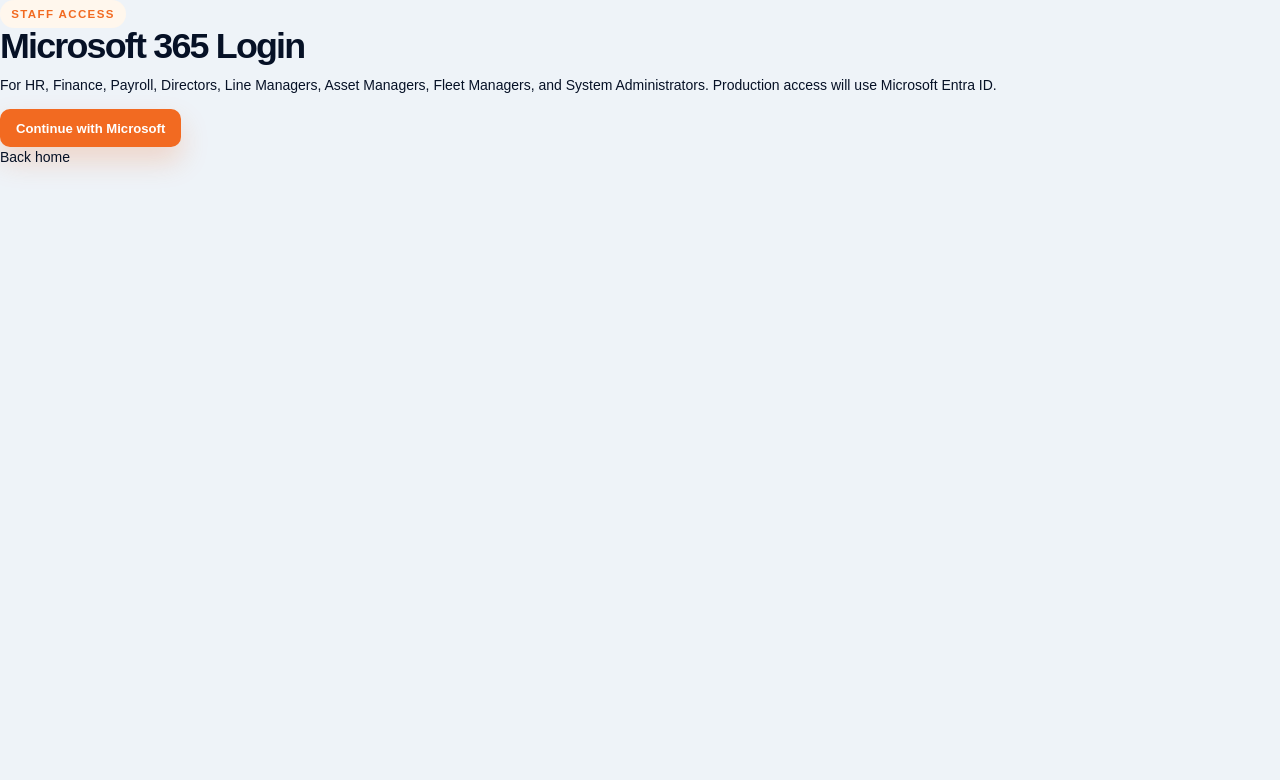
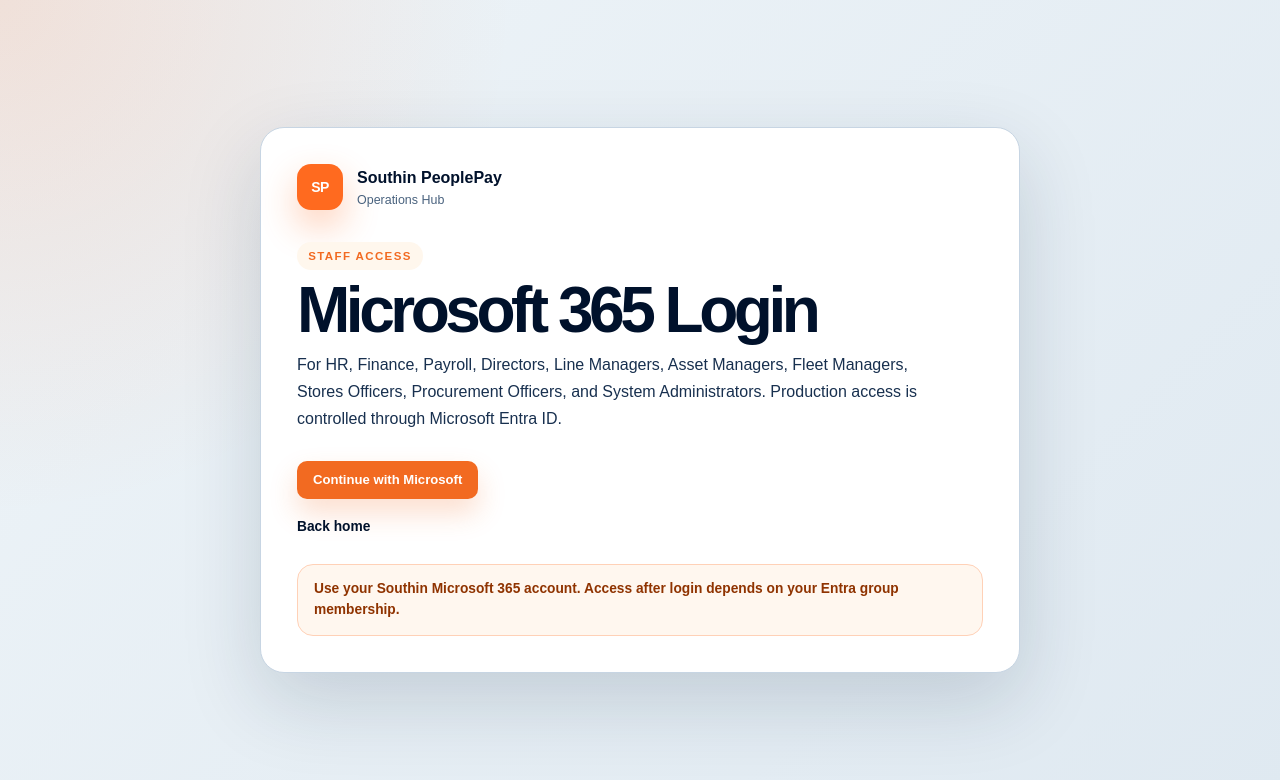
Before and after one commit to Kronic101/southin-peoplepay, a Next.js app in the folder apps/web/: page / in a window 1280 px wide. Shown: the top 780 px of the page. Built offline with nearby package versions, Linux system fonts and the light colour scheme.

Commit message:
fix Microsoft login action and centre auth page

```diff
--- a/apps/web/src/app/globals.css
+++ b/apps/web/src/app/globals.css
@@ -274,3 +274,236 @@
   .pickup-grid { grid-template-columns: repeat(2,1fr); }
   .requisition-footer { grid-template-columns: 1fr; }
 }
+
+.staff-login-page {
+  min-height: 100vh;
+  display: flex;
+  align-items: center;
+  justify-content: center;
+  padding: 32px;
+  background:
+    radial-gradient(circle at top left, rgba(255, 106, 31, 0.14), transparent 34%),
+    linear-gradient(135deg, #eef4f8 0%, #dfe9f1 100%);
+}
+
+.staff-login-card {
+  width: min(760px, 100%);
+  background: #ffffff;
+  border: 1px solid #c7d5e3;
+  border-radius: 24px;
+  box-shadow: 0 28px 80px rgba(15, 35, 60, 0.16);
+  padding: 36px;
+}
+
+.staff-login-brand {
+  display: flex;
+  align-items: center;
+  gap: 14px;
+  margin-bottom: 34px;
+}
+
+.staff-login-brand .brand-mark {
+  width: 46px;
+  height: 46px;
+  border-radius: 14px;
+  display: grid;
+  place-items: center;
+  background: #ff6a1f;
+  color: #ffffff;
+  font-weight: 900;
+  letter-spacing: -0.04em;
+  box-shadow: 0 16px 36px rgba(255, 106, 31, 0.32);
+}
+
+.staff-login-brand strong {
+  display: block;
+  color: #00112b;
+  font-size: 1rem;
+}
+
+.staff-login-brand span {
+  display: block;
+  color: #49627e;
+  font-size: 0.78rem;
+  margin-top: 2px;
+}
+
+.staff-login-copy h1 {
+  margin: 10px 0 10px;
+  color: #00112b;
+  font-size: clamp(2.2rem, 5vw, 4rem);
+  line-height: 0.95;
+  letter-spacing: -0.07em;
+}
+
+.staff-login-copy p {
+  max-width: 620px;
+  color: #18304f;
+  font-size: 1rem;
+  line-height: 1.7;
+  margin: 0;
+}
+
+.staff-login-actions {
+  display: flex;
+  flex-wrap: wrap;
+  gap: 12px;
+  margin-top: 28px;
+}
+
+.staff-login-note {
+  margin-top: 28px;
+  border: 1px solid #ffd1b7;
+  background: #fff7ef;
+  color: #8f3300;
+  border-radius: 16px;
+  padding: 14px 16px;
+  font-size: 0.86rem;
+  font-weight: 700;
+  line-height: 1.5;
+}
+
+@media (max-width: 640px) {
+  .staff-login-page {
+    align-items: flex-start;
+    padding: 18px;
+  }
+
+  .staff-login-card {
+    padding: 24px;
+    border-radius: 18px;
+  }
+
+  .staff-login-actions {
+    flex-direction: column;
+  }
+
+  .staff-login-actions .btn,
+  .staff-login-actions .btn-secondary {
+    width: 100%;
+    justify-content: center;
+    text-align: center;
+  }
+}
+.auth-page {
+  min-height: 100vh;
+  display: flex;
+  align-items: center;
+  justify-content: center;
+  padding: 32px;
+  background:
+    radial-gradient(circle at top left, rgba(255, 106, 31, 0.14), transparent 34%),
+    linear-gradient(135deg, #eef4f8 0%, #dfe9f1 100%);
+}
+
+.auth-card {
+  width: min(760px, 100%);
+  background: #ffffff;
+  border: 1px solid #c7d5e3;
+  border-radius: 24px;
+  box-shadow: 0 28px 80px rgba(15, 35, 60, 0.16);
+  padding: 36px;
+}
+
+.auth-brand-row {
+  display: flex;
+  align-items: center;
+  gap: 14px;
+  margin-bottom: 32px;
+}
+
+.auth-logo {
+  width: 46px;
+  height: 46px;
+  border-radius: 14px;
+  display: grid;
+  place-items: center;
+  background: #ff6a1f;
+  color: #ffffff;
+  font-weight: 900;
+  letter-spacing: -0.04em;
+  box-shadow: 0 16px 36px rgba(255, 106, 31, 0.32);
+}
+
+.auth-brand-row strong {
+  display: block;
+  color: #00112b;
+  font-size: 1rem;
+}
+
+.auth-brand-row span {
+  display: block;
+  color: #49627e;
+  font-size: 0.78rem;
+  margin-top: 2px;
+}
+
+.auth-card h1 {
+  margin: 10px 0 10px;
+  color: #00112b;
+  font-size: clamp(2.4rem, 5vw, 4rem);
+  line-height: 0.95;
+  letter-spacing: -0.07em;
+}
+
+.auth-card p {
+  max-width: 650px;
+  color: #18304f;
+  font-size: 1rem;
+  line-height: 1.7;
+  margin: 0;
+}
+
+.auth-form {
+  margin-top: 28px;
+}
+
+.auth-footer {
+  display: flex;
+  flex-wrap: wrap;
+  gap: 14px;
+  margin-top: 18px;
+}
+
+.auth-footer a {
+  color: #00112b;
+  font-size: 0.86rem;
+  font-weight: 800;
+  text-decoration: none;
+}
+
+.auth-footer a:hover {
+  color: #ff6a1f;
+}
+
+.auth-note {
+  margin-top: 28px;
+  border: 1px solid #ffd1b7;
+  background: #fff7ef;
+  color: #8f3300;
+  border-radius: 16px;
+  padding: 14px 16px;
+  font-size: 0.86rem;
+  font-weight: 700;
+  line-height: 1.5;
+}
+
+@media (max-width: 640px) {
+  .auth-page {
+    align-items: flex-start;
+    padding: 18px;
+  }
+
+  .auth-card {
+    padding: 24px;
+    border-radius: 18px;
+  }
+
+  .auth-form .btn {
+    width: 100%;
+  }
+
+  .auth-footer {
+    flex-direction: column;
+  }
+}
--- a/apps/web/src/app/page.tsx
+++ b/apps/web/src/app/page.tsx
@@ -1,44 +1,64 @@
 'use client';
 
 import Link from 'next/link';
+import { signIn } from 'next-auth/react';
 import { useEffect, useState } from 'react';
 
 import { isDemoEnabledForBrowser } from '@/lib/demo';
 
 export default function LoginPage() {
   const [demoVisible, setDemoVisible] = useState(false);
+  const [loading, setLoading] = useState(false);
 
   useEffect(() => {
     setDemoVisible(isDemoEnabledForBrowser());
   }, []);
 
+  async function handleMicrosoftLogin() {
+    setLoading(true);
+
+    await signIn('azure-ad', {
+      callbackUrl: '/stores',
+    });
+  }
+
   return (
     <main className="auth-page">
       <section className="auth-card">
+        <div className="auth-brand-row">
+          <div className="auth-logo">SP</div>
+
+          <div>
+            <strong>Southin PeoplePay</strong>
+            <span>Operations Hub</span>
+          </div>
+        </div>
+
         <div className="hero-kicker">Staff Access</div>
 
         <h1>Microsoft 365 Login</h1>
 
         <p>
           For HR, Finance, Payroll, Directors, Line Managers, Asset Managers, Fleet Managers,
-          and System Administrators. Production access will use Microsoft Entra ID.
+          Stores Officers, Procurement Officers, and System Administrators. Production access is
+          controlled through Microsoft Entra ID.
         </p>
 
         <div className="auth-form">
-          <button className="btn" type="button">
-            Continue with Microsoft
+          <button className="btn" type="button" onClick={handleMicrosoftLogin} disabled={loading}>
+            {loading ? 'Opening Microsoft login...' : 'Continue with Microsoft'}
           </button>
         </div>
 
         <div className="auth-footer">
           <Link href="/">Back home</Link>
 
-          {demoVisible ? (
-            <>
-              <Link href="/workbench">Use demo workbench</Link>
-              <Link href="/demo">Open Demo Guide</Link>
-            </>
-          ) : null}
+
+        </div>
+
+        <div className="auth-note">
+          Use your Southin Microsoft 365 account. Access after login depends on your Entra group
+          membership.
         </div>
       </section>
     </main>
```
Also changed, not shown: apps/web/src/app/login/page.tsx (+61 -14 lines).
